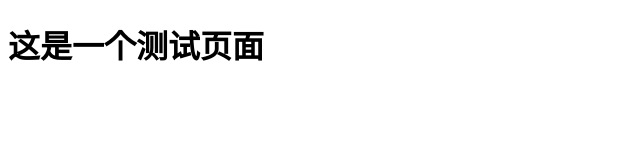
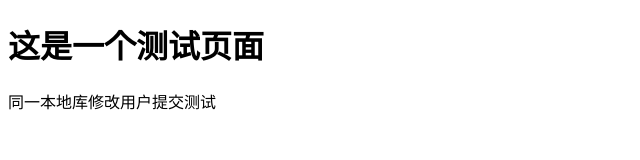
Before and after one commit to overlink-f/testDemo, a plain HTML site: page index.html in a window 1280 px wide. Shown: the whole page, without its empty margins (0-640 px from the left). Drawn offline with Linux system fonts and the light colour scheme.

Commit message:
同一本地库修改用户提交测试

```diff
--- a/index.html
+++ b/index.html
@@ -9,5 +9,8 @@
 <body>
     <h1>这是一个测试页面
     </h1>
+    <div>
+        同一本地库修改用户提交测试
+    </div>
 </body>
 </html>
```
